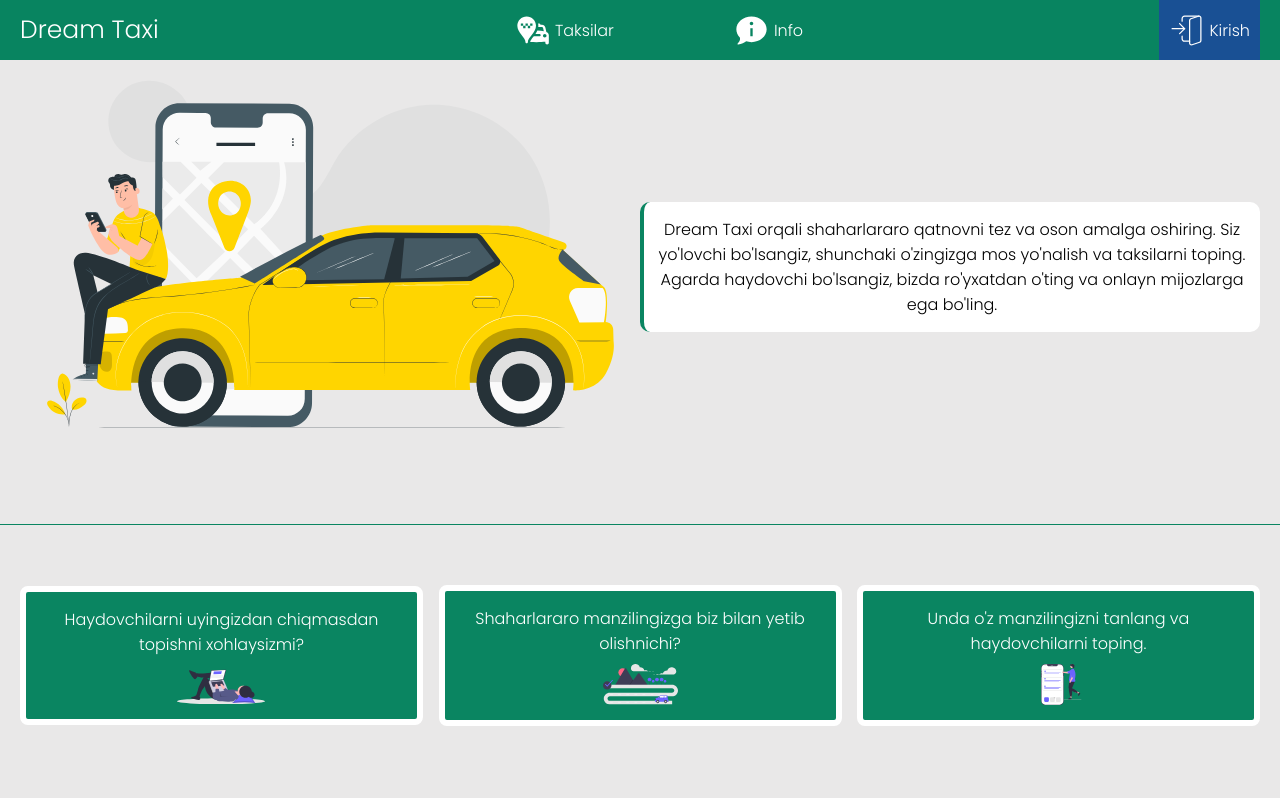
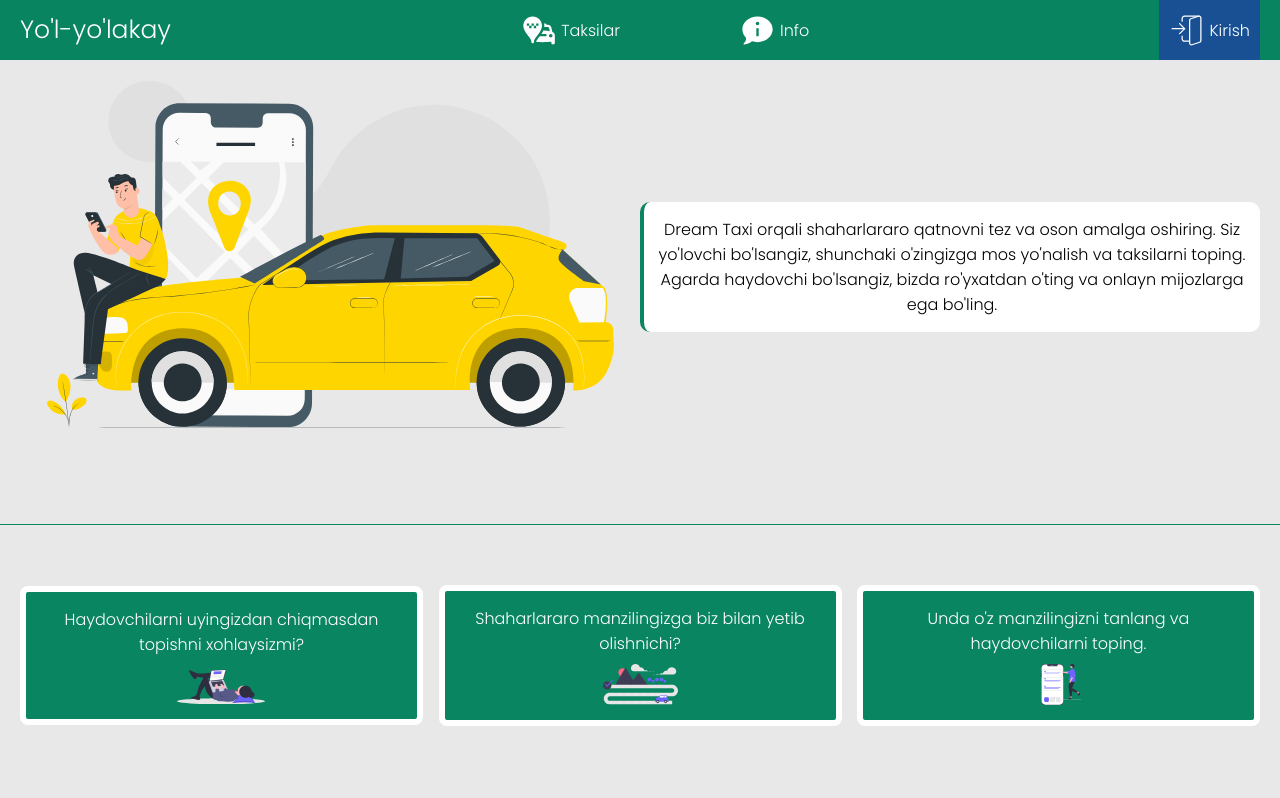
Before and after one commit to diorm47/dream-taxi, a React (Create React App) app: page / in a window 1280 px wide. Shown: the top 798 px of the page. Built offline with nearby package versions, Linux system fonts and the light colour scheme.

Commit message:
some edits

```diff
--- a/public/index.html
+++ b/public/index.html
@@ -5,12 +5,9 @@
 
     <meta name="viewport" content="width=device-width, initial-scale=1" />
     <meta name="theme-color" content="#000000" />
-    <meta
-      name="description"
-      content="Web site created using create-react-app"
-    />
+    <meta name="description" content="Taxi service web application" />
 
-    <title>Dream Taxi</title>
+    <title>Yo'l-yo'lakay</title>
   </head>
   <body>
     <noscript>Taxi service web application</noscript>
--- a/src/components/nav-bar/nav-bar.jsx
+++ b/src/components/nav-bar/nav-bar.jsx
@@ -28,7 +28,7 @@
             data-aos-duration="1000"
           >
             <NavLink to="/">
-              <p>Dream Taxi</p>
+              <p>Yo'l-yo'lakay</p>
             </NavLink>
           </div>
           <div
```
